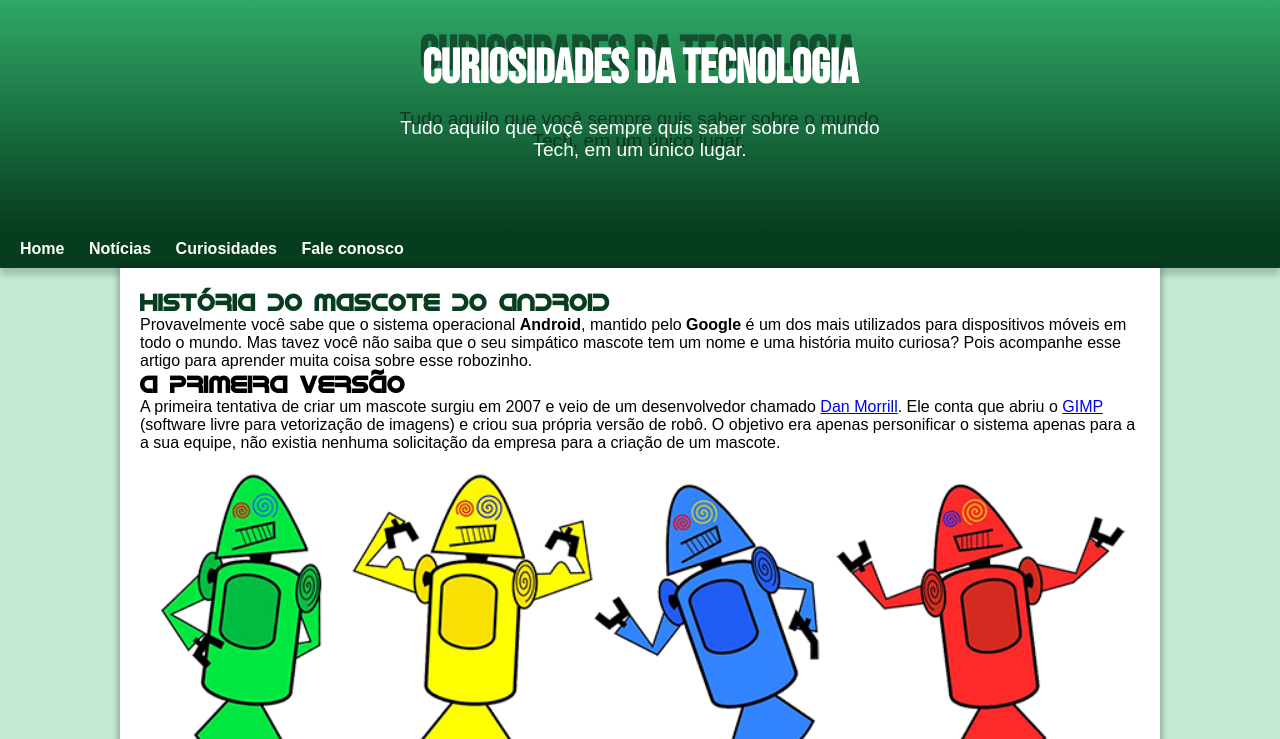
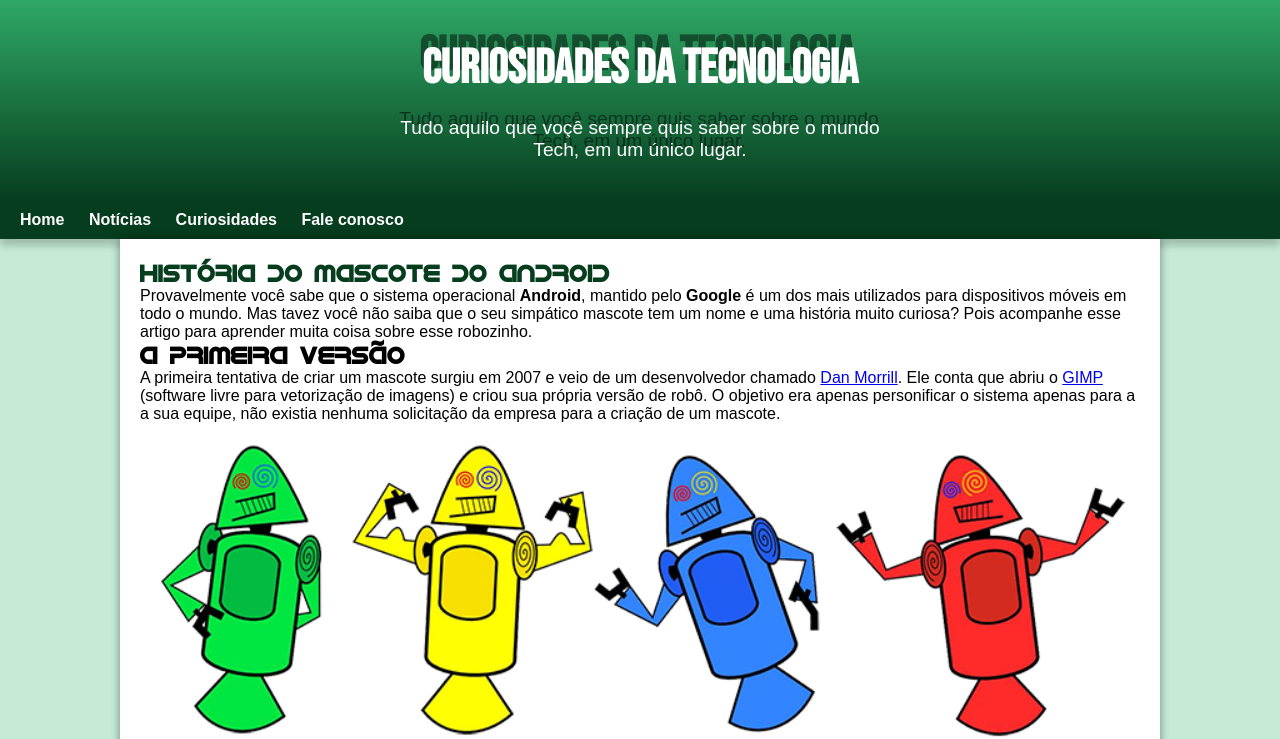
Before and after one commit to welltrabalho/wellsite, a plain HTML site: page index.html in a window 1280 px wide. Shown: the top 739 px of the page. Drawn offline with Linux system fonts and the light colour scheme.

Commit message:
site responsivo

```diff
--- a/estilo/style.css
+++ b/estilo/style.css
@@ -31,7 +31,7 @@ body{
 
 header{
     background-image: linear-gradient(to bottom, var(--cor3),var(--cor5));
-    min-height: 150px;
+    min-height: 100px;
     text-align: center;
     padding: 40px;
 }
```
